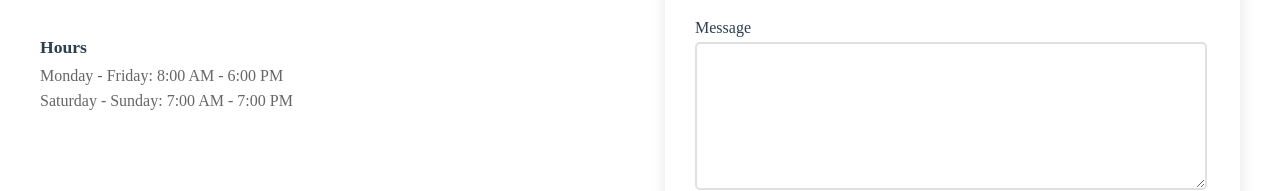
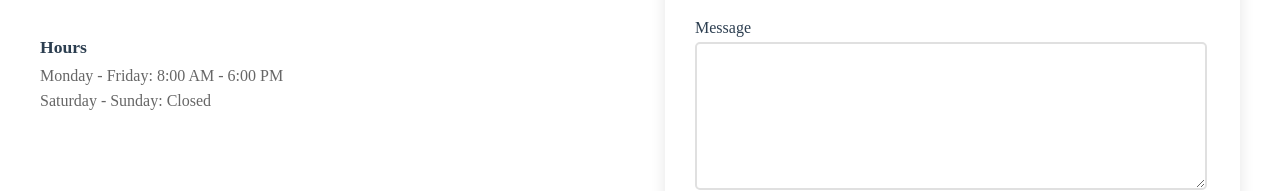
Before and after one commit to dpanepucci/CodeForeSolutions2025, a React (Vite) app: page / in a window 1280 px wide. Both pictures are taken after a click on the button "Get Started". Shown: the part 697-888 px from the top of the page. Built offline with nearby package versions, Linux system fonts and the light colour scheme.

Commit message:
Small changed to hours of operations

```diff
--- a/src/Components/Contact.tsx
+++ b/src/Components/Contact.tsx
@@ -115,7 +115,7 @@ function Contact({ preSelectedService }: ContactProps) {
               <div className="contact-item">
                 <h4>Hours</h4>
                 <p>Monday - Friday: 8:00 AM - 6:00 PM<br />
-                   Saturday - Sunday: 7:00 AM - 7:00 PM</p>
+                   Saturday - Sunday: Closed</p>
               </div>
             </div>
           </div>
```
Also changed, not shown: 1 other file (tests, documents, lock files or other folders).
